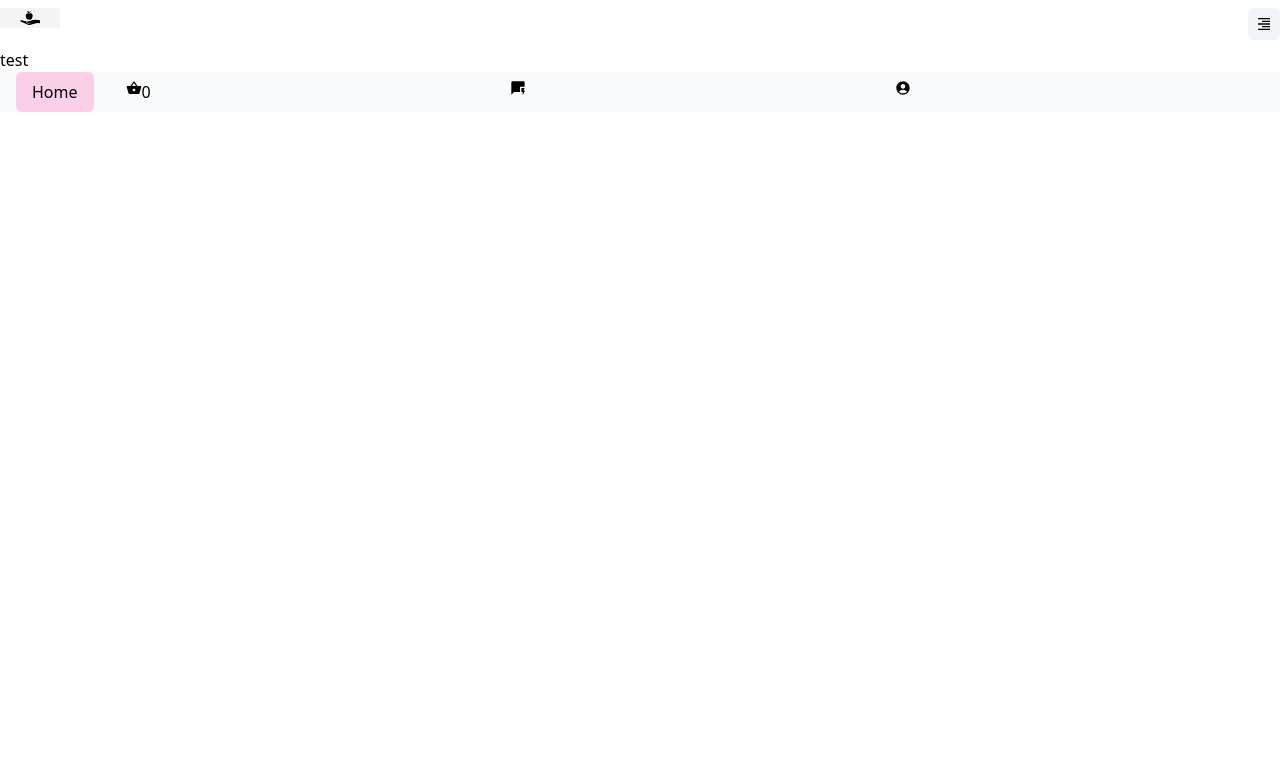
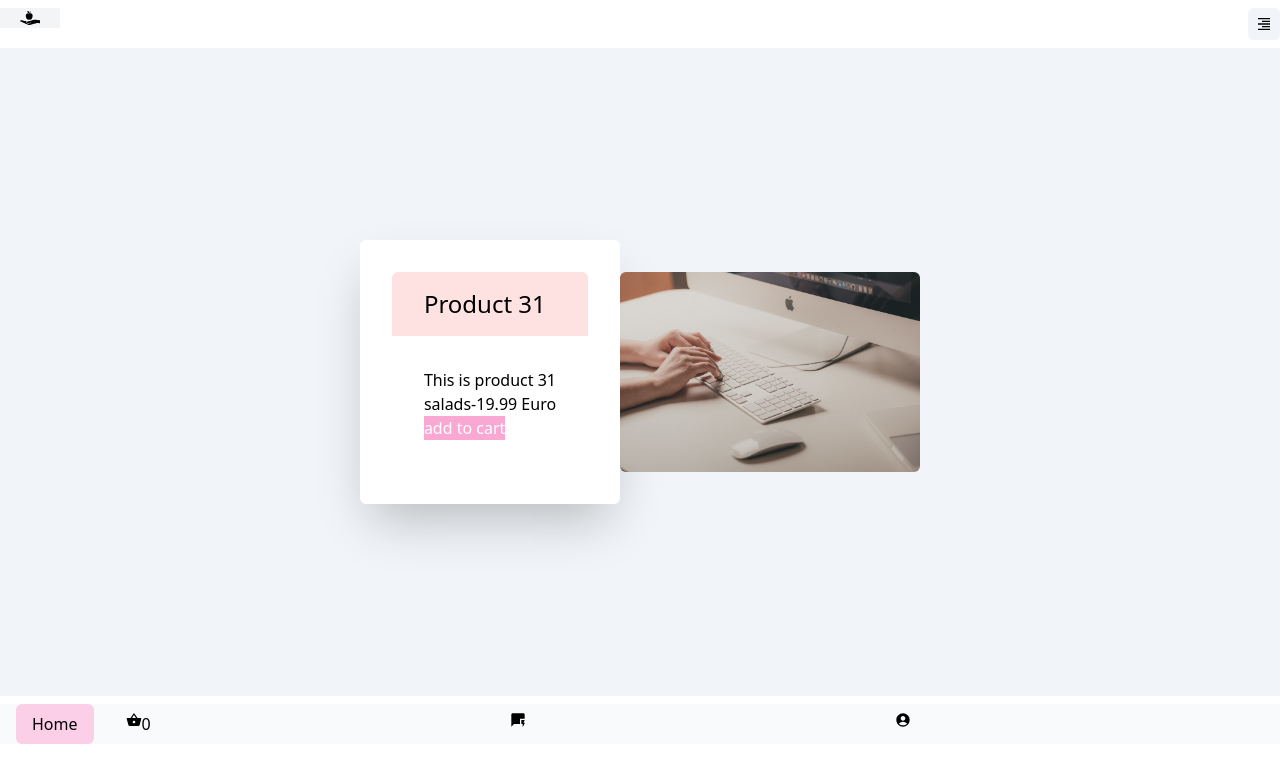
Before and after one commit to dornescum/tailwind-CateringMenu, a Next.js app: page /salads/salads-1 in a window 1280 px wide. Shown: the top 782 px of the page. Built offline with nearby package versions, Linux system fonts and the light colour scheme; a web font is replaced by a local one.

Commit message:
undefined

```diff
--- a/data/products.json
+++ b/data/products.json
@@ -162,5 +162,33 @@
       "img": "/assets/p3.jpg",
       "price": 9.99
     }
+  ],
+  "beef": [
+    {
+      "id": "beef-1",
+      "title": "Beef 1",
+      "description": "This is product 31",
+      "subtitle": "testing salads",
+      "img": "/assets/p3.jpg",
+      "price": 9.99
+    }
+  ],
+  "burgers": [
+    {
+      "id": "beef-1",
+      "title": "Beef 1",
+      "description": "This is product 31",
+      "subtitle": "testing salads",
+      "img": "/assets/p3.jpg",
+      "price": 91.99
+    },
+    {
+      "id": "beef-2",
+      "title": "Beef 2",
+      "description": "This is product 31",
+      "subtitle": "testing salads",
+      "img": "/assets/p3.jpg",
+      "price": 19.99
+    }
   ]
 }
--- a/pages/beef/index.js
+++ b/pages/beef/index.js
@@ -1,11 +1,43 @@
-import React from 'react';
+import React, {useEffect, useState} from 'react';
+import {server} from "../../config";
 
-const Index = () => {
+const Index = ({beefProducts}) => {
+	// console.log(beefProducts);
+	// const {title} =beefProducts;
+	const [data, setData]= useState([]);
+	console.log(data);
+	const getData = async () => {
+		const res = await fetch("https://api.spoonacular.com/recipes/search?apiKey=97b53cc1bc194de6bc68590469afb5dc&cuisine=Italian");
+		const data = await res.json();
+		setData(data)
+		// console.log(data);
+	};
+	useEffect(() => {
+		getData();
+	}, []);
 	return (
 		<div>
-			beef
+			<ul>
+				{!data && <p>no data</p>}
+				{/*{data && data.results.map((item)=>{*/}
+				{/*	return <li>{item.title}</li>*/}
+				{/*})}*/}
+			</ul>
+
 		</div>
 	);
 };
 
 export default Index;
+
+export const getStaticProps = async () => {
+	const res = await fetch(`${server}/api/products`);
+	const beefProducts = await res.json();
+	console.log(beefProducts);
+
+	return {
+		props: {
+			beefProducts
+		}
+	};
+};
--- /dev/null
+++ b/pages/burgers/[id].js
@@ -0,0 +1,44 @@
+import React from 'react';
+import {server} from "../../config";
+
+const BurgersId = ({products}) => {
+	console.log(products);
+	const {id, title, description, img, price}=products;
+
+	return (
+		<div>
+				<ul>
+					<li>{id}</li>
+					<li>{title}</li>
+					<li>{description}</li>
+					<li>{price}</li>
+				</ul>
+		</div>
+	);
+};
+
+export const getStaticProps = async (context) => {
+	const id = context.params.id;
+	const res = await fetch(`${server}/api/products/${id}`);
+	const products = await res.json();
+	return {
+		props: {
+			products,
+		},
+	};
+};
+
+export const getStaticPaths = async () => {
+	const res = await fetch(`${server}/api/products`);
+	// console.log(res);
+	const products = await res.json();
+	// console.log(products);
+	const ids = products.data.salads.map((product) => product.id);
+	const paths = ids.map((id) => ({params: {id: id}}));
+	return {
+		paths,
+		fallback: false,
+	};
+};
+
+export default BurgersId;
--- a/pages/burgers/index.js
+++ b/pages/burgers/index.js
@@ -1,11 +1,40 @@
 import React from 'react';
+import Link from "next/link";
+import Image from "next/image";
 
-const Index = () => {
+import path from "path";
+import fs from "fs";
+
+const Index = ({burgers}) => {
+	console.log(burgers);
 	return (
 		<div>
-				burgers
+			<ul>
+				{burgers.map((item)=>{
+					// const {}=burgers;
+					return<Link href={`/burgers/${item.id}`} key={item.id}>
+						<a>
+							<li>{item.title}</li>
+						</a>
+					</Link>
+
+				})}
+			</ul>
 		</div>
 	);
 };
 
+export async function getStaticProps() {
+	const filePath = path.join(process.cwd(), 'data', 'products.json');
+	const jsonData = await fs.readFileSync(filePath);
+	const data = JSON.parse(jsonData);
+
+	return {
+		props: {
+			burgers: data.burgers
+		},
+		revalidate: 10
+	};
+}
+
 export default Index;
--- a/pages/salads/[id].js
+++ b/pages/salads/[id].js
@@ -1,39 +1,62 @@
-import React from 'react';
-import path from "path";
-import fs from "fs/promises";
-import Index from "./index";
-import {server} from '../../config/index'
+import React, {useState} from 'react';
+import {server} from '../../config/index';
+
+import Link from "next/link";
+import Image from "next/image";
 
 
-const SaladsId = () => {
-	// console.log(products);
+const SaladsId = ({products}) => {
+	// const {id, title, description, img, price}=products;
+	if(!products) return null
+	// const [isLoading, setIsLoading] =useState(true)
 	return (
-		<div>
-test
+		<div className='flex items-center justify-center py-48 bg-slate-100 mb-2'>
+			{/*{!products && <p>no products</p>}*/}
+			{/*{!products && <h1>{setIsLoading(false)}</h1>}*/}
+			<article className='bg-white p-8 rounded-md shadow-2xl'>
+				<header className='bg-red-100 rounded-t-md px-8 py-4 text-2xl font-extrablod'>
+					{products.title}
+				</header>
+				<div className='p-8'>
+					{products.description}
+					<div className='flex'>
+						<p>{products.id}</p>
+						<p>{products.price} Euro</p>
+					</div>
+					<div>
+						<button className='bg-pink-300 text-white'>
+							add to cart
+						</button>
+					</div>
+				</div>
+			</article>
+			<Image src={products.img} alt={products.title} className="rounded-md w-24 h-24" width='300' height='200' />
 		</div>
 	);
 };
 
 
-// export const getStaticProps = async (context) => {
-// 	const id = context.params.id;
-// 	const res = await fetch(`${server}/api/products/${id}`);
-// 	const articles = await res.json();
-// 	return {
-// 		props: {
-// 			articles,
-// 		},
-// 	};
-// };
-// export const getStaticPaths = async () => {
-// 	const res = await fetch(`${server}/data/products.json`);
-// 	const products = await res.json();
-// 	console.log(typeof products);
-// 	const ids = products.data.map((product) => product.id);
-// 	const paths = ids.map((id) => ({params: {id: id.toString()}}));
-// 	return {
-// 		paths,
-// 		fallback: false,
-// 	};
-// };
+export const getStaticProps = async (context) => {
+	const id = context.params.id;
+	const res = await fetch(`${server}/api/products/${id}`);
+	const products = await res.json();
+	// console.log(products);
+	return {
+		props: {
+			products,
+		},
+	};
+};
+export const getStaticPaths = async () => {
+	const res = await fetch(`${server}/api/products`);
+	// console.log(res);
+	const products = await res.json();
+	// console.log(products);
+	const ids = products.data.salads.map((product) => product.id);
+	const paths = ids.map((id) => ({params: {id: id}}));
+	return {
+		paths,
+		fallback: false,
+	};
+};
 	export default SaladsId;
--- a/pages/salads/index.js
+++ b/pages/salads/index.js
@@ -11,6 +11,7 @@ import { MdOutlineAddShoppingCart } from "react-icons/md";
 
 
 const Index = ({salads}) => {
+	console.log(salads);
 	const {initialValue, setInitialValue} = useContext(ValueContext);
 	const handleCart = () => {
 		setInitialValue(initialValue + 1);
@@ -18,11 +19,13 @@ const Index = ({salads}) => {
 
 	return (
 		<div className="flex flex-col md:flex-row flex-wrap bg-white gap-2 md:gap-0">
+			{!salads && <p>no salads</p>}
+
 			{salads.map((salad) => {
 				const {id, title, description, price, img} = salad;
 				return <div className="basis-1/2 md:basis1/3 lg:basis-1/4" key={id}>
-					{/*<Link href={`${server}/${id}`}>*/}
-					<Link href={'/'}>
+					<Link href={`/salads/${id}`}>
+					{/*<Link href={'/'}>*/}
 						<a>
 							<div className="bg-slate-100 m-2 flex flex-col">
 								<p>{title}</p>
@@ -35,11 +38,6 @@ const Index = ({salads}) => {
 							</div>
 						</a>
 					</Link>
-
-
-
-
-
 					{/*<p>{title}</p>*/}
 					{/*<p>{description}</p>*/}
 					{/*<p>{price} Euro</p>*/}
@@ -50,6 +48,30 @@ const Index = ({salads}) => {
 	);
 };
 
+// export const getStaticProps = async (context) => {
+	// const id = context.params.id;
+	// console.log(context);
+	// // const res = await fetch(`${server}/api/products/${id}`);
+	// const products = await res.json();
+	// return {
+	// 	props: {
+	// 		products,
+	// 	},
+	// };
+// };
+
+// export const getStaticPaths = async () => {
+// 	const res = await fetch(`${server}/data/products.json`);
+// 	const products = await res.json();
+// 	console.log(typeof products);
+// 	const ids = products.data.map((product) => product.id);
+// 	const paths = ids.map((id) => ({params: {id: id.toString()}}));
+// 	return {
+// 		paths,
+// 		fallback: false,
+// 	};
+// };
+
 
 export async function getStaticProps() {
 	const filePath = path.join(process.cwd(), 'data', 'products.json');
@@ -58,7 +80,6 @@ export async function getStaticProps() {
 	// console.log(jsonData);
 	const data = JSON.parse(jsonData);
 	// console.log(data);
-
 	return {
 		props: {
 			// products:[{id: 'p1', title: 'product 1'}]
```
